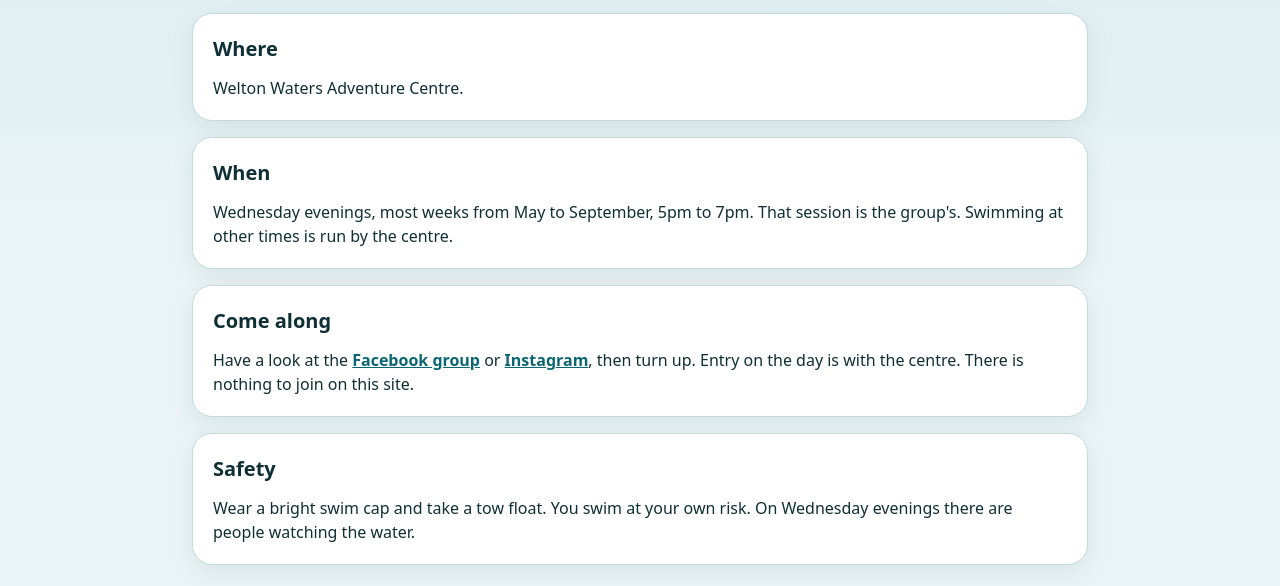
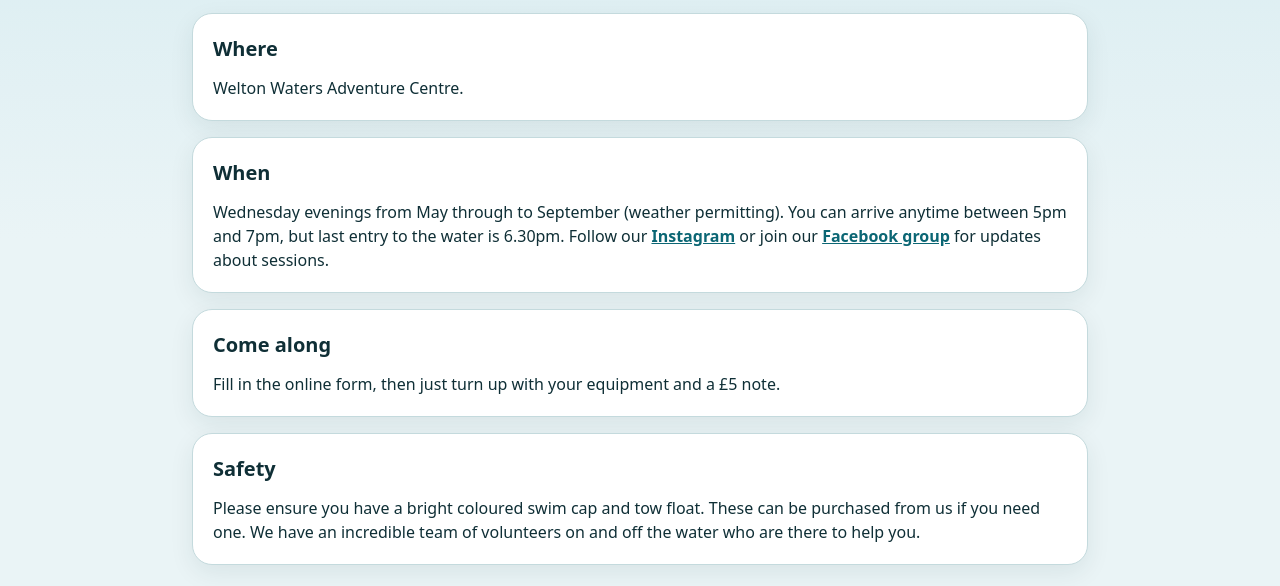
Before and after one commit to DavidMartynWood/Temperature, a website: page lake-temperature/public/about.html in a window 1280 px wide. Shown: the part 209-795 px from the top of the page. Drawn offline with Linux system fonts and the light colour scheme.

Commit message:
Update the About page with the group's session times, entry, and safety notes.
Co-authored-by: Cursor <cursoragent@cursor.com>

```diff
--- a/lake-temperature/public/about.html
+++ b/lake-temperature/public/about.html
@@ -5,7 +5,7 @@
 		<meta name="viewport" content="width=device-width, initial-scale=1.0" />
 		<meta name="theme-color" content="#eaf4f6" media="(prefers-color-scheme: light)" />
 		<meta name="theme-color" content="#0b1d26" media="(prefers-color-scheme: dark)" />
-		<meta name="description" content="Ice Warriors swim together at Welton Waters. Wednesday evenings, most weeks from May to September." />
+		<meta name="description" content="Ice Warriors swim together at Welton Waters on Wednesday evenings from May through to September." />
 		<title>About | Ice Warriors</title>
 		<link rel="icon" type="image/png" href="/images/ice-warriors.png" />
 		<script>try{var t=localStorage.getItem("theme");if(t==="light"||t==="dark")document.documentElement.dataset.theme=t}catch(e){}</script>
@@ -45,17 +45,18 @@
 
 				<section class="card copy" aria-labelledby="when-title">
 					<h2 id="when-title">When</h2>
-					<p>Wednesday evenings, most weeks from May to September, 5pm to 7pm. That session is the group's. Swimming at other times is run by the centre.</p>
+					<p>Wednesday evenings from May through to September (weather permitting). You can arrive anytime between 5pm and 7pm, but last entry to the water is 6.30pm. Follow our <a href="https://www.instagram.com/icewarriors.ows/" target="_blank" rel="noopener noreferrer">Instagram</a> or join our <a href="https://www.facebook.com/groups/team.ice.warriors/" target="_blank" rel="noopener noreferrer">Facebook group</a> for updates about sessions.</p>
 				</section>
 
 				<section class="card copy" aria-labelledby="come-title">
 					<h2 id="come-title">Come along</h2>
-					<p>Have a look at the <a href="https://www.facebook.com/groups/team.ice.warriors/" target="_blank" rel="noopener noreferrer">Facebook group</a> or <a href="https://www.instagram.com/icewarriors.ows/" target="_blank" rel="noopener noreferrer">Instagram</a>, then turn up. Entry on the day is with the centre. There is nothing to join on this site.</p>
+					<p>Fill in the online form, then just turn up with your equipment and a £5 note.</p>
+					<!-- The Welton form link goes on "online form" when the new form is ready. -->
 				</section>
 
 				<section class="card copy" aria-labelledby="safety-title">
 					<h2 id="safety-title">Safety</h2>
-					<p>Wear a bright swim cap and take a tow float. You swim at your own risk. On Wednesday evenings there are people watching the water.</p>
+					<p>Please ensure you have a bright coloured swim cap and tow float. These can be purchased from us if you need one. We have an incredible team of volunteers on and off the water who are there to help you.</p>
 				</section>
 			</article>
 
```
